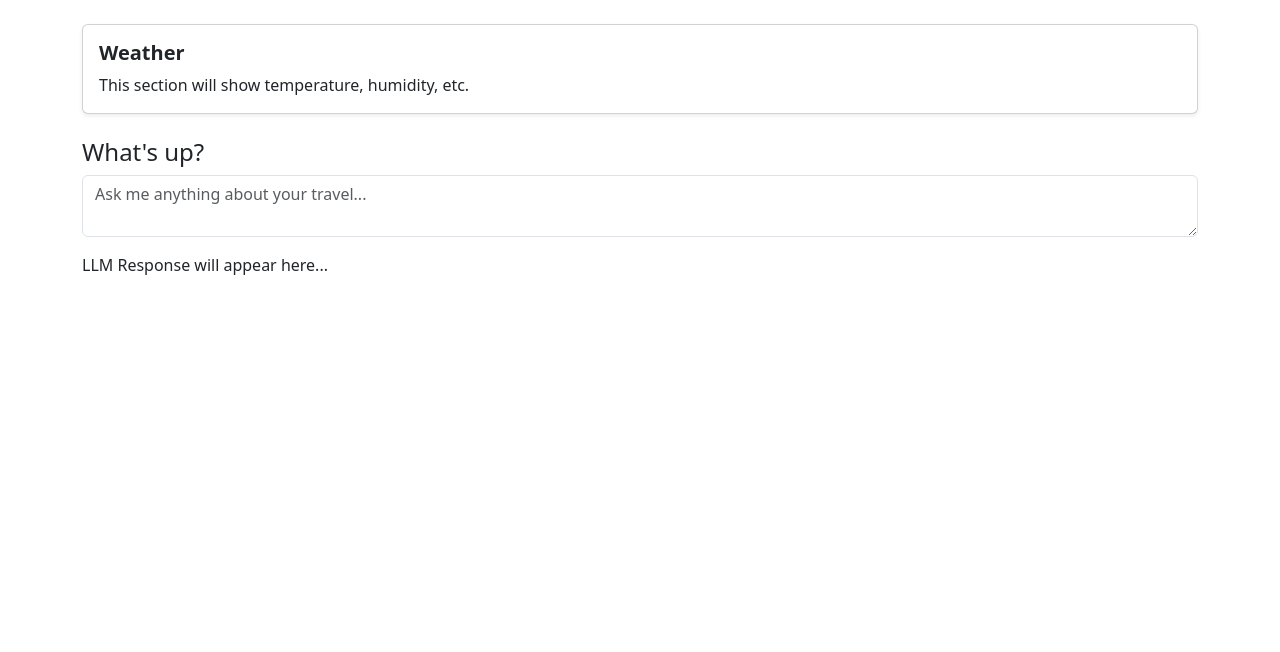
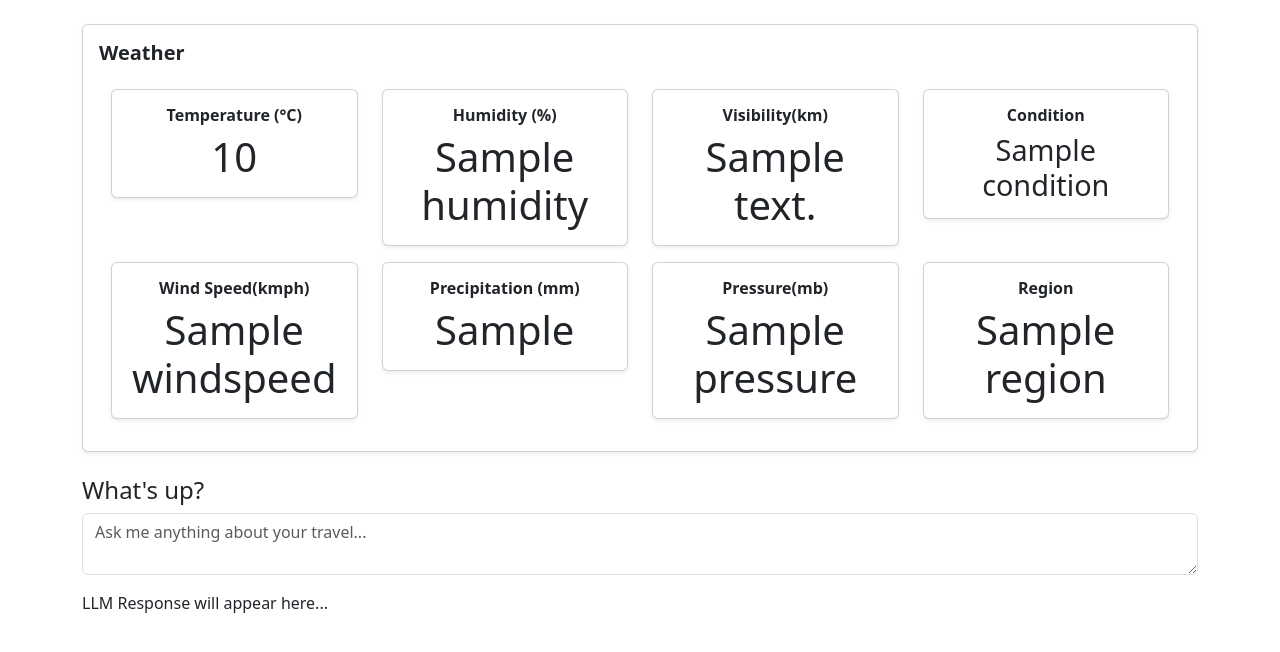
Before and after one commit to nitishkthakur/RoamRadar, a FastAPI app: template templates/index.html in a window 1280 px wide. Shown: the part 56-708 px from the top of the page. Run offline with FastAPI, Linux system fonts and the light colour scheme; the template is opened without the code that fills it: most values are stand-ins (such as "Sample title", 1, 10 or a date in 2020).

Commit message:
UI Improvements

```diff
--- a/main.py
+++ b/main.py
@@ -2,7 +2,19 @@ from fastapi import FastAPI, Request
 from fastapi.responses import HTMLResponse
 from fastapi.staticfiles import StaticFiles
 from fastapi.templating import Jinja2Templates
+import httpx
+import requests
+import os
+import dotenv
+import json
+from functions import extract_current_weather_parameters
 
+# Load Secrets from Environment Variables
+dotenv.load_dotenv()
+API_KEY = os.getenv("WEATHER_API_KEY")
+API_URL = "https://api.openai.com/v1/chat/completions"
+
+# Start the App
 app = FastAPI()
 
 # Mount static files (CSS, JS, etc.)
@@ -13,5 +25,17 @@ templates = Jinja2Templates(directory="templates")
 
 @app.get("/", response_class=HTMLResponse)
 async def read_root(request: Request):
-    context = {"request": request, "title": "Welcome", "user": "Nitish"}
+    # Make the Weather API call
+    weather_response = httpx.get("https://api.weatherapi.com/v1/current.json", params = {'q': 'Thimphu', 'key': API_KEY, 'aqi':'yes'}).json()
+    temperature_parameters = extract_current_weather_parameters(weather_response)
+
+    context = {"request": request, "title": "Welcome", "user": "Nitish", "temperature": temperature_parameters['Temperature (deg. C)'],
+               "condition": temperature_parameters['Condition'], "place": temperature_parameters['Place'],
+               "region": temperature_parameters['Region'], "country": temperature_parameters['Country'],
+               "feels_like": temperature_parameters['Feels Like (deg. C)'], "last_updated": temperature_parameters['Last Updated'],
+               "windspeed": temperature_parameters['Wind Speed(kmph)'], "humidity": temperature_parameters['humidity'],
+               "pressure": temperature_parameters['Pressure(mb)'], "visibility": temperature_parameters['Visibility(km)'],
+               "cloud": temperature_parameters['Cloud'], "precip_mm": temperature_parameters['precip_mm']}
+
+    # Render the HTML template with the context data
     return templates.TemplateResponse("index.html", context)
--- a/templates/index.html
+++ b/templates/index.html
@@ -35,7 +35,101 @@
         <div class="card mb-4 shadow-sm">
             <div class="card-body">
                 <h5 class="card-title">Weather</h5>
-                <p class="card-text">This section will show temperature, humidity, etc.</p>
+
+
+
+
+
+                <div class="container mt-4">
+                    <div class="row text-center">
+
+                      <!-- Card 1 -->
+                      <div class="col-md-3 col-sm-4 mb-3">
+                        <div class="card shadow-sm">
+                          <div class="card-body">
+                            <h6 class="card-title">Temperature (°C)</h6>
+                            <p class="card-text display-6">{{ temperature }}</p>
+                          </div>
+                        </div>
+                      </div>
+
+
+
+                      <div class="col-md-3 col-sm-4 mb-3">
+                        <div class="card shadow-sm">
+                          <div class="card-body">
+                            <h6 class="card-title">Humidity (%)</h6>
+                            <p class="card-text display-6">{{ humidity }}</p>
+                          </div>
+                        </div>
+                      </div>
+
+                      <!-- Card 2 -->
+                      <div class="col-md-3 col-sm-4 mb-3">
+                        <div class="card shadow-sm">
+                          <div class="card-body">
+                            <h6 class="card-title">Visibility(km)</h6>
+                            <p class="card-text display-6">{{ visibility }}</p>
+                          </div>
+                        </div>
+                      </div>
+
+                      <div class="col-md-3 col-sm-4 mb-3">
+                        <div class="card shadow-sm">
+                          <div class="card-body">
+                            <h6 class="card-title">Condition</h6>
+                            <p class="card-text display-6" style="font-size: 1.8rem;">{{ condition }}</p>
+                          </div>
+                        </div>
+                      </div>
+
+                    </div class="row text-center">
+
+                      <div class="row text-center">
+
+
+
+                      <div class="col-md-3 col-sm-4 mb-3">
+                        <div class="card shadow-sm">
+                          <div class="card-body">
+                            <h6 class="card-title">Wind Speed(kmph)</h6>
+                            <p class="card-text display-6">{{ windspeed }}</p>
+                          </div>
+                        </div>
+                      </div>
+                      <div class="col-md-3 col-sm-4 mb-3">
+                        <div class="card shadow-sm">
+                          <div class="card-body">
+                            <h6 class="card-title">Precipitation (mm)</h6>
+                            <p class="card-text display-6">{{ precip_mm }}</p>
+                          </div>
+                        </div>
+                      </div>
+                      <div class="col-md-3 col-sm-4 mb-3">
+                        <div class="card shadow-sm">
+                          <div class="card-body">
+                            <h6 class="card-title">Pressure(mb)</h6>
+                            <p class="card-text display-6">{{ pressure }}</p>
+                          </div>
+                        </div>
+                      </div>
+
+                      <div class="col-md-3 col-sm-4 mb-3">
+                        <div class="card shadow-sm">
+                          <div class="card-body">
+                            <h6 class="card-title">Region</h6>
+                            <p class="card-text display-6">{{ region }}</p>
+                          </div>
+                        </div>
+                      </div>
+
+                    </div>
+                  </div>
+
+
+
+
+                <p class="card-text"></p>
             </div>
         </div>
 
```
Also changed, not shown: functions.py (added, +19 -0 lines), 1 other file.
